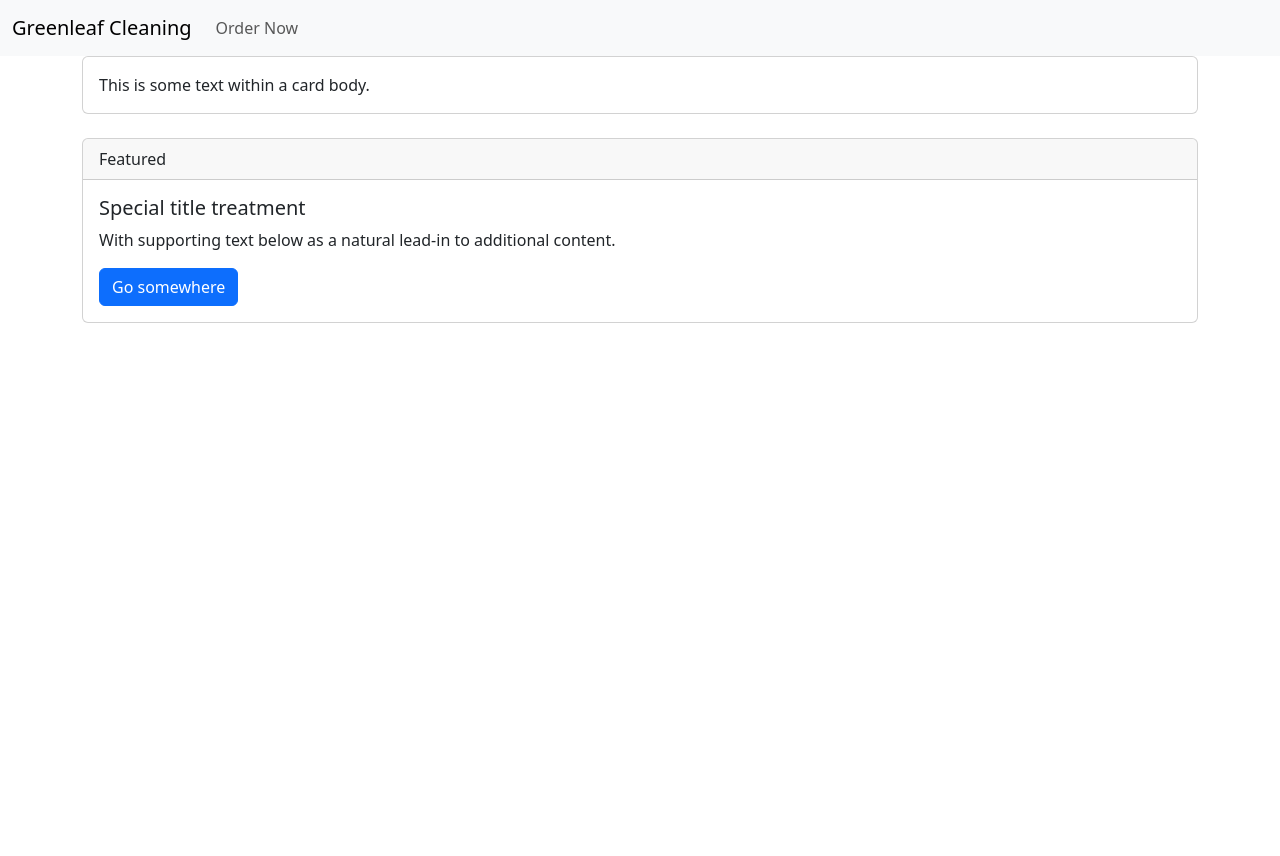
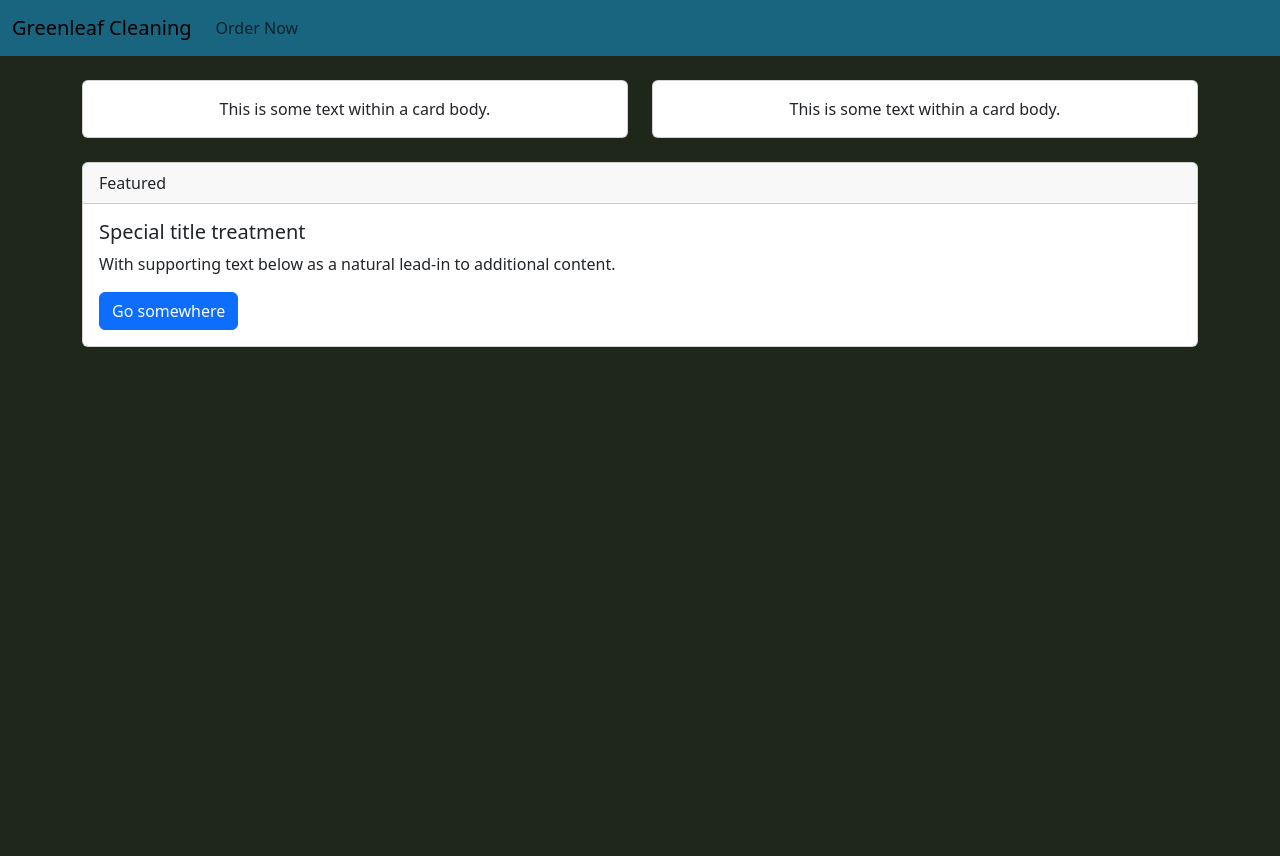
Before and after one commit to SmokierLemur51/greenleafcleaning, a Flask app: page / in a window 1280 px wide. Run offline with Flask 3, Linux system fonts and the light colour scheme.

Commit message:
need some of the go data

```diff
--- a/server/blueprints/public/templates/public/index.html
+++ b/server/blueprints/public/templates/public/index.html
@@ -7,7 +7,7 @@
 
 
 {% block navbar %}
-<nav class="navbar navbar-expand-lg bg-body-tertiary">
+<nav class="navbar navbar-expand-lg paynes-gay-backdrop">
     <div class="container-fluid">
       <a class="navbar-brand" href="{{ url_for('public.index') }}">{{ elements['title'] }}</a>
       <button class="navbar-toggler" type="button" data-bs-toggle="collapse" data-bs-target="#navbarNavAltMarkup" aria-controls="navbarNavAltMarkup" aria-expanded="false" aria-label="Toggle navigation">
@@ -24,12 +24,25 @@
 {% endblock navbar %}
 
 {% block main %}
+<br class="black-olive-backdrop">
 
-<div class="container-lg">
-  <div class="card">
-      <div class="card-body">
+<div class="container-lg text-center">
+  <div class="row align-items-start">
+    <div class="col" style="color: white;">
+      <div class="card">
+        <div class="card-body">
           This is some text within a card body.
+        </div>
       </div>
+    </div>
+    <div class="col" style="color: white;">
+      <div class="card">
+        <div class="card-body">
+          This is some text within a card body.
+        </div>
+      </div>
+    </div>
+    <!-- div below is end of row -->
   </div>
 </div>
 <br>
--- a/server/blueprints/public/templates/public/public.html
+++ b/server/blueprints/public/templates/public/public.html
@@ -14,7 +14,7 @@
           {% endblock navbar%}
       </header>
 
-      <main style="height: 100vh;">
+      <main class="black-olive-backdrop" style="height: 100vh;">
           {% block main %}
           {% endblock main %}
       </main>
--- a/server/static/css/main.css
+++ b/server/static/css/main.css
@@ -0,0 +1,21 @@
+
+/*
+Color Pallet 1
+-1F271B
+-19647E
+-28AFB0
+-F4D35E
+-EE964B
+*/
+
+.paynes-gay-backdrop {
+    background-color: #19647E;
+}
+
+.black-olive-backdrop {
+    background-color: #1F271B;
+}
+
+.verdigris-backgrop {
+    background-color: #28AFB0;
+}
```
